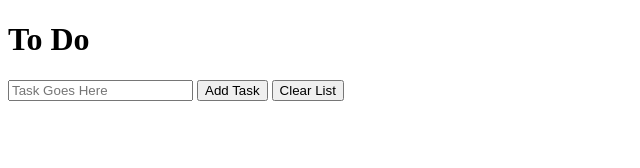
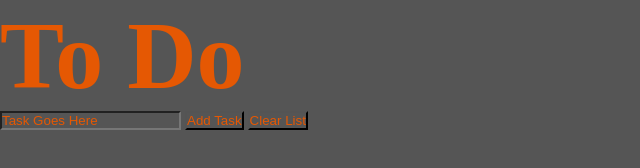
Before and after one commit to kokspro/TSToDo, a website: page index.html in a window 1280 px wide. Shown: the whole page, without its empty margins (0-640 px from the left). Drawn offline with Linux system fonts and the light colour scheme.

Commit message:
Started design

```diff
--- a/index.html
+++ b/index.html
@@ -5,7 +5,7 @@
     <meta http-equiv="X-UA-Compatible" content="IE=edge">
     <meta name="viewport" content="width=device-width, initial-scale=1.0">
     <title>To Do List</title>
-    <!-- <link rel="stylesheet" href="todo.css"> -->
+    <link rel="stylesheet" href="./todo.css">
     <script defer src="todo.js"></script>
 </head>
 <body>
--- a/todo.scss
+++ b/todo.scss
@@ -0,0 +1,27 @@
+$primaryColor: #E55803;
+$secondaryColor: #1aa7fc;
+$backgroundColor: #555555;
+
+*, *::before, *::after {
+    box-sizing: border-box;
+    margin: 0;
+    padding: 0;
+}
+
+body {
+    color: $primaryColor;
+    background: $backgroundColor;
+}
+
+header {
+    font-size: 3rem;
+}
+
+input {
+    background-color: $backgroundColor;
+    color: $primaryColor;
+
+    &::placeholder {
+        color: $primaryColor;
+    }
+}
```
Also changed, not shown: todo.css (added), 1 other file.
